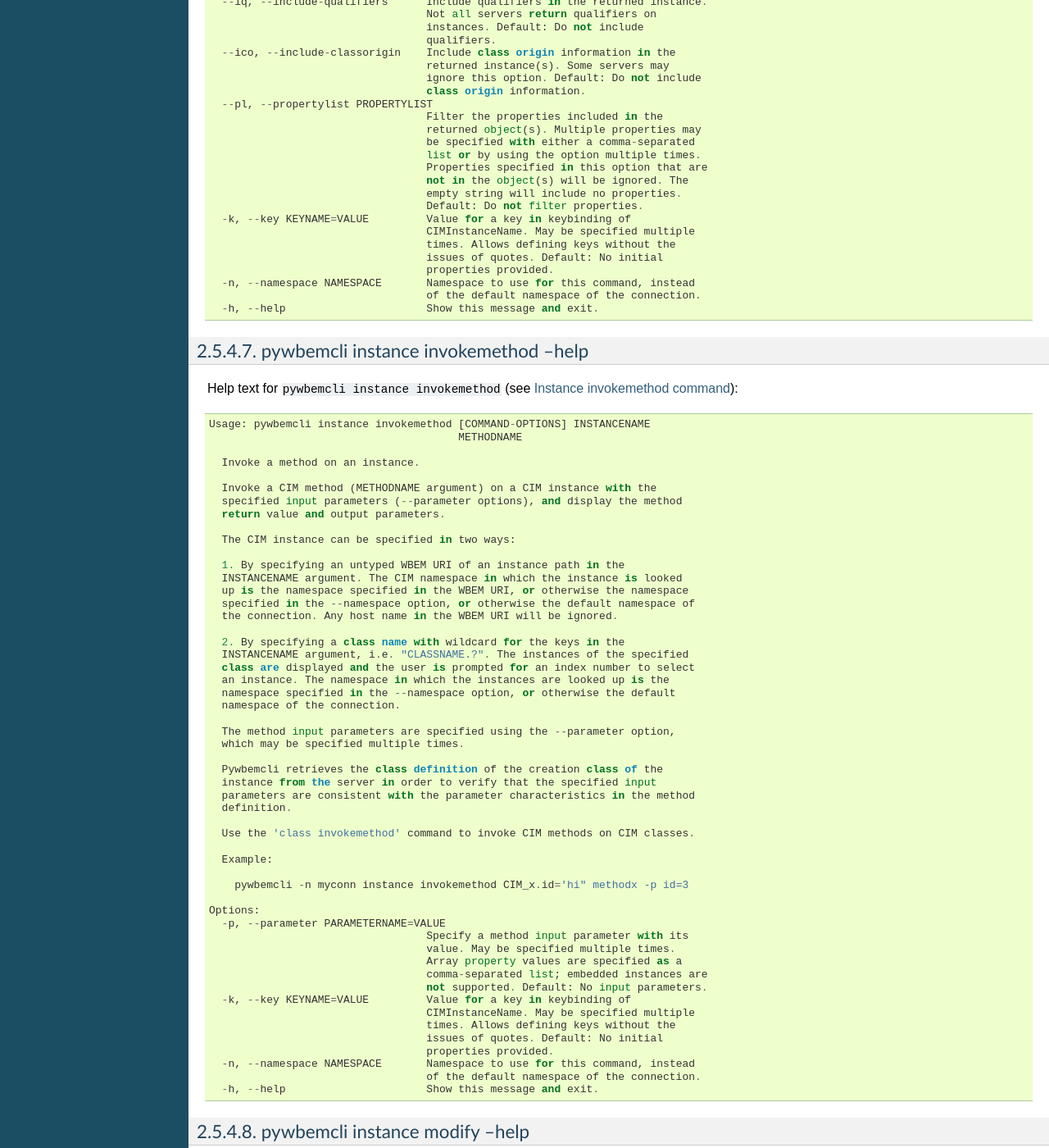
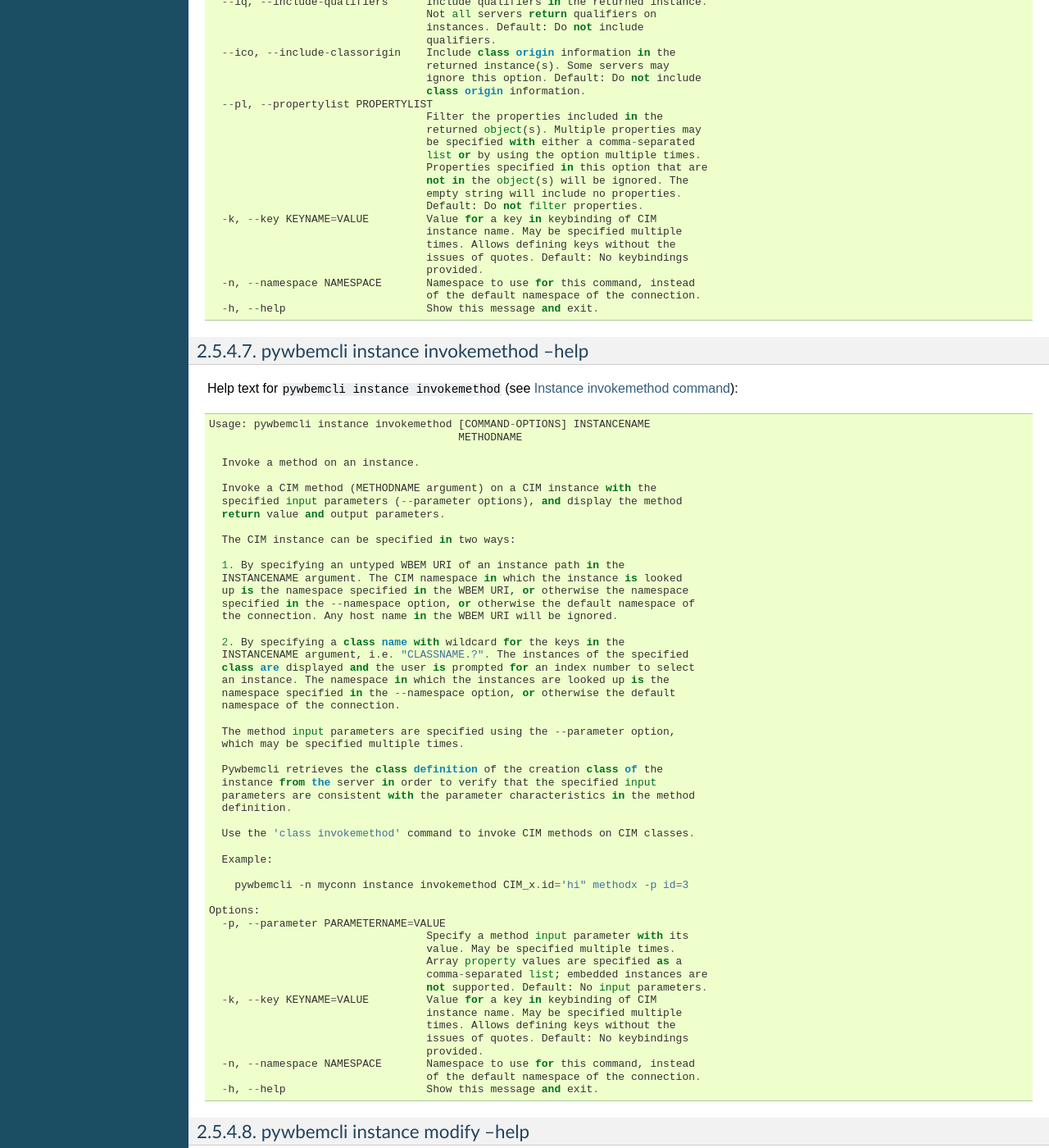
Before and after one commit to pywbem/pywbemtools, a Sphinx documentation site: the page built from docs/pywbemcli/cmdshelp.rst, in a window 1280 px wide and 1400 px high, scrolled down 18691 px. Shown: the whole window at 82% size. Built offline with Sphinx 7.4.7, drawn with Linux system fonts in a browser that asks for light colours; the version number could not be read and is left out; some of the changed text lies outside the part shown.

```diff
--- a/docs/changes.rst
+++ b/docs/changes.rst
@@ -34,6 +34,9 @@ Released: not yet
 
 * Fixed case sensitive matching of class names in instance modify by
   picking up the fix in pywbem 0.14.6. (See issue #429).
+
+* Fixed issue where extra diagnostic information about click was being displayed
+  when the general option --verbose was defined.
 
 **Enhancements:**
 
--- a/docs/pywbemcli/cmdshelp.rst
+++ b/docs/pywbemcli/cmdshelp.rst
@@ -1066,11 +1066,11 @@ Help text for ``pywbemcli instance associators`` (see :ref:`instance associators
       --no, --names-only              Retrieve only the object paths (names).
                                       Default: Retrieve the complete objects
                                       including object paths.
-      -k, --key KEYNAME=VALUE         Value for a key in keybinding of
-                                      CIMInstanceName. May be specified multiple
+      -k, --key KEYNAME=VALUE         Value for a key in keybinding of CIM
+                                      instance name. May be specified multiple
                                       times. Allows defining keys without the
-                                      issues of quotes. Default: No initial
-                                      properties provided.
+                                      issues of quotes. Default: No keybindings
+                                      provided.
       -n, --namespace NAMESPACE       Namespace to use for this command, instead
                                       of the default namespace of the connection.
       -s, --summary                   Show only a summary (count) of the objects.
@@ -1216,10 +1216,10 @@ Help text for ``pywbemcli instance delete`` (see :ref:`instance delete command`)
       namespace of the connection.
 
     Options:
-      -k, --key KEYNAME=VALUE    Value for a key in keybinding of CIMInstanceName.
-                                 May be specified multiple times. Allows defining
-                                 keys without the issues of quotes. Default: No
-                                 initial properties provided.
+      -k, --key KEYNAME=VALUE    Value for a key in keybinding of CIM instance
+                                 name. May be specified multiple times. Allows
+                                 defining keys without the issues of quotes.
+                                 Default: No keybindings provided.
       -n, --namespace NAMESPACE  Namespace to use for this command, instead of the
                                  default namespace of the connection.
       -h, --help                 Show this message and exit.
@@ -1365,11 +1365,11 @@ Help text for ``pywbemcli instance get`` (see :ref:`instance get command`):
                                       not in the object(s) will be ignored. The
                                       empty string will include no properties.
                                       Default: Do not filter properties.
-      -k, --key KEYNAME=VALUE         Value for a key in keybinding of
-                                      CIMInstanceName. May be specified multiple
+      -k, --key KEYNAME=VALUE         Value for a key in keybinding of CIM
+                                      instance name. May be specified multiple
                                       times. Allows defining keys without the
-                                      issues of quotes. Default: No initial
-                                      properties provided.
+                                      issues of quotes. Default: No keybindings
+                                      provided.
       -n, --namespace NAMESPACE       Namespace to use for this command, instead
                                       of the default namespace of the connection.
       -h, --help                      Show this message and exit.
@@ -1432,11 +1432,11 @@ Help text for ``pywbemcli instance invokemethod`` (see :ref:`instance invokemeth
                                       Array property values are specified as a
                                       comma-separated list; embedded instances are
                                       not supported. Default: No input parameters.
-      -k, --key KEYNAME=VALUE         Value for a key in keybinding of
-                                      CIMInstanceName. May be specified multiple
+      -k, --key KEYNAME=VALUE         Value for a key in keybinding of CIM
+                                      instance name. May be specified multiple
                                       times. Allows defining keys without the
-                                      issues of quotes. Default: No initial
-                                      properties provided.
+                                      issues of quotes. Default: No keybindings
+                                      provided.
       -n, --namespace NAMESPACE       Namespace to use for this command, instead
                                       of the default namespace of the connection.
       -h, --help                      Show this message and exit.
@@ -1506,11 +1506,11 @@ Help text for ``pywbemcli instance modify`` (see :ref:`instance modify command`)
                                       change, to allow for verification of
                                       parameters. Default: Do not prompt for
                                       confirmation.
-      -k, --key KEYNAME=VALUE         Value for a key in keybinding of
-                                      CIMInstanceName. May be specified multiple
+      -k, --key KEYNAME=VALUE         Value for a key in keybinding of CIM
+                                      instance name. May be specified multiple
                                       times. Allows defining keys without the
-                                      issues of quotes. Default: No initial
-                                      properties provided.
+                                      issues of quotes. Default: No keybindings
+                                      provided.
       -n, --namespace NAMESPACE       Namespace to use for this command, instead
                                       of the default namespace of the connection.
       -h, --help                      Show this message and exit.
@@ -1623,11 +1623,11 @@ Help text for ``pywbemcli instance references`` (see :ref:`instance references c
       --no, --names-only              Retrieve only the object paths (names).
                                       Default: Retrieve the complete objects
                                       including object paths.
-      -k, --key KEYNAME=VALUE         Value for a key in keybinding of
-                                      CIMInstanceName. May be specified multiple
+      -k, --key KEYNAME=VALUE         Value for a key in keybinding of CIM
+                                      instance name. May be specified multiple
                                       times. Allows defining keys without the
-                                      issues of quotes. Default: No initial
-                                      properties provided.
+                                      issues of quotes. Default: No keybindings
+                                      provided.
       -n, --namespace NAMESPACE       Namespace to use for this command, instead
                                       of the default namespace of the connection.
       -s, --summary                   Show only a summary (count) of the objects.
```
Also changed, not shown: 4 other files.
